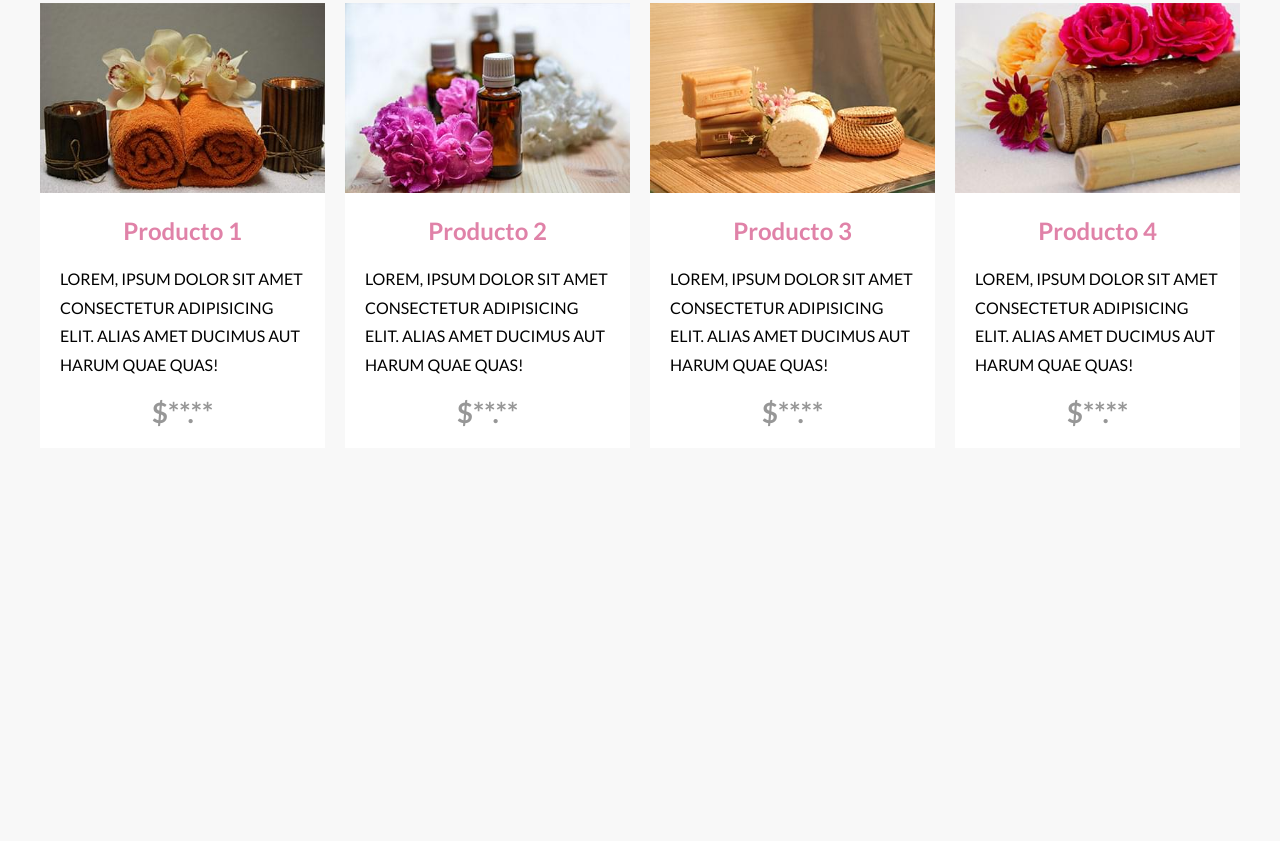
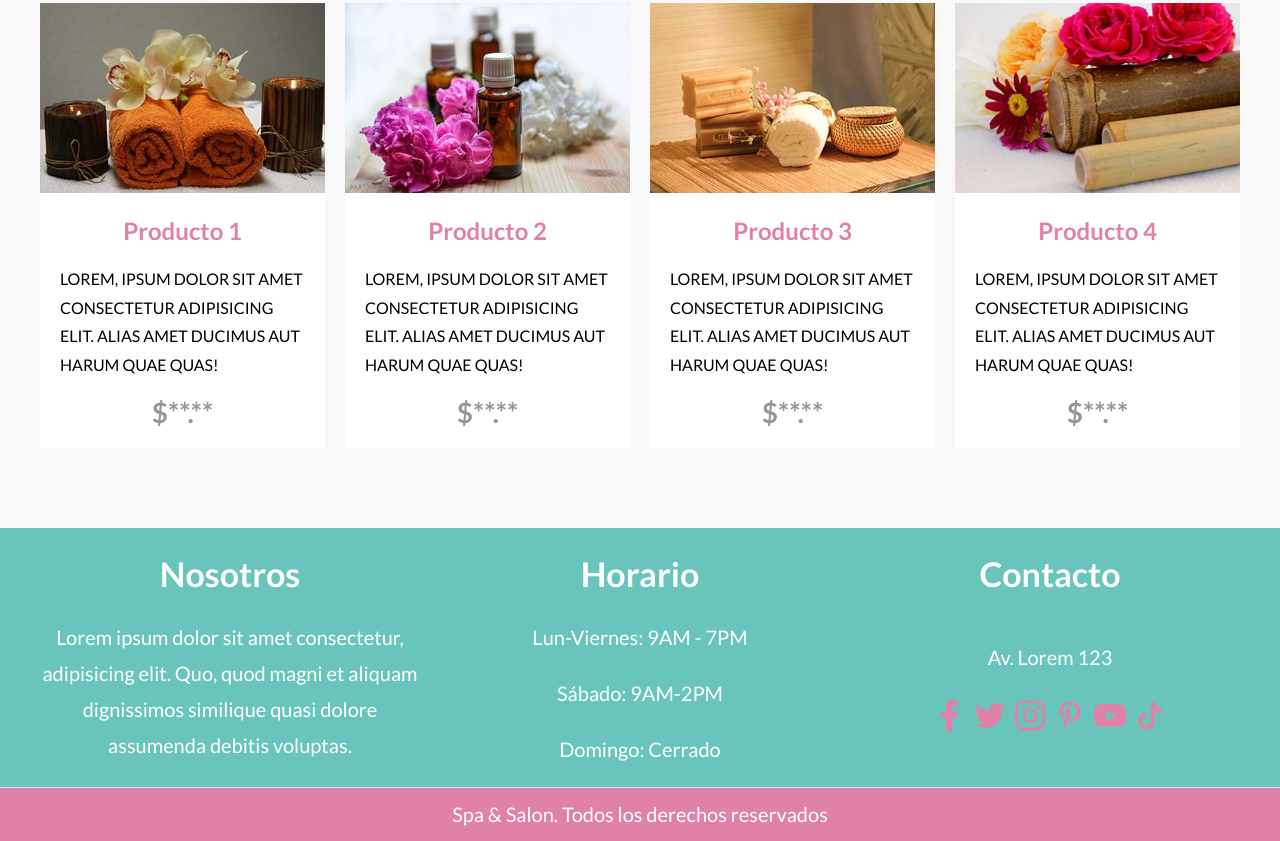
Before and after one commit to AxelMoncayoM/spa, a website: page index.html in a window 1280 px wide. Shown: the part 3281-4122 px from the top of the page. Before the commit the page ends 3809 px from the top, so only its background shows below. Drawn offline with Linux system fonts and the light colour scheme; a web font is replaced by a local one.

Commit message:
Footer done

```diff
--- a/index.html
+++ b/index.html
@@ -189,7 +189,7 @@
               <tr class="tabla__tr">
                 <td class="tabla__td">Sábado</td>
                 <td class="tabla__td">09:00</td>
-                <td class="tabla__td">19:00</td>
+                <td class="tabla__td">14:00</td>
               </tr>
               <tr class="tabla__tr">
                 <td class="tabla__td">Domingo</td>
@@ -271,5 +271,69 @@
         </div>
       </div>
     </main>
+
+    <footer class="footer">
+      <div class="footer__grid contenedor">
+        <div class="footer__widget">
+          <h3 class="footer__heading">Nosotros</h3>
+          <p class="footer__texto">
+            Lorem ipsum dolor sit amet consectetur, adipisicing elit. Quo, quod
+            magni et aliquam dignissimos similique quasi dolore assumenda
+            debitis voluptas.
+          </p>
+        </div>
+        <div class="footer__widget">
+          <h3 class="footer__heading">Horario</h3>
+          <p class="footer__texto">Lun-Viernes: 9AM - 7PM</p>
+          <p class="footer__texto">Sábado: 9AM-2PM</p>
+          <p class="footer__texto">Domingo: Cerrado</p>
+        </div>
+
+        <div class="footer__widget">
+          <h3 class="footer__heading">Contacto</h3>
+          <p class="footer__texto">Av. Lorem 123</p>
+
+          <nav class="sociales">
+            <a
+              class="sociales__enlaces"
+              href="https://www.facebook.com/"
+              target="_blank"
+              ><span class="sociales__accesibles">Facebook</span></a
+            >
+            <a
+              class="sociales__enlaces"
+              href="https://twitter.com/"
+              target="_blank"
+              ><span class="sociales__accesibles">Twitter</span></a
+            >
+            <a
+              class="sociales__enlaces"
+              href="https://www.instagram.com/"
+              target="_blank"
+              ><span class="sociales__accesibles">Instagram</span></a
+            >
+            <a
+              class="sociales__enlaces"
+              href="https://www.pinterest.com.mx/"
+              target="_blank"
+              ><span class="sociales__accesibles">Pinterest</span></a
+            >
+            <a
+              class="sociales__enlaces"
+              href="https://www.youtube.com/"
+              target="_blank"
+              ><span class="sociales__accesibles">Youtube</span></a
+            >
+            <a
+              class="sociales__enlaces"
+              href="https://www.tiktok.com/"
+              target="_blank"
+              ><span class="sociales__accesibles">Tik Tok</span></a
+            >
+          </nav>
+        </div>
+      </div>
+      <p class="footer__copy">Spa & Salon. Todos los derechos reservados</p>
+    </footer>
   </body>
 </html>
--- /dev/null
+++ b/src/scss/layout/_footer.scss
@@ -0,0 +1,40 @@
+@use "base/variables" as v;
+@use "base/mixins" as m;
+
+.footer {
+  background-color: darken(v.$principal, 10%);
+
+  &__grid {
+    @include m.tablet {
+      @include m.grid(3, 3rem);
+    }
+  }
+
+  &__widget {
+    color: v.$blanco;
+    &:nth-child(3) {
+      display: flex;
+      flex-direction: column;
+      align-items: center;
+    }
+  }
+
+  &__heading {
+    text-align: center;
+    font-size: 3.4rem;
+  }
+
+  &__texto {
+    text-align: center;
+    line-height: 1.8;
+  }
+
+  &__copy {
+    background-color: v.$secundario;
+    border-top: 1px solid darken(v.$grisClaro, 10%);
+    color: v.$blanco;
+    margin: 0;
+    padding: 1.5rem 0;
+    text-align: center;
+  }
+}
--- a/src/scss/layout/_index.scss
+++ b/src/scss/layout/_index.scss
@@ -6,3 +6,4 @@
 @forward "horario";
 @forward "productos";
 @forward "cita";
+@forward "footer";
```
Also changed, not shown: build/css/app.css, 1 other file.
